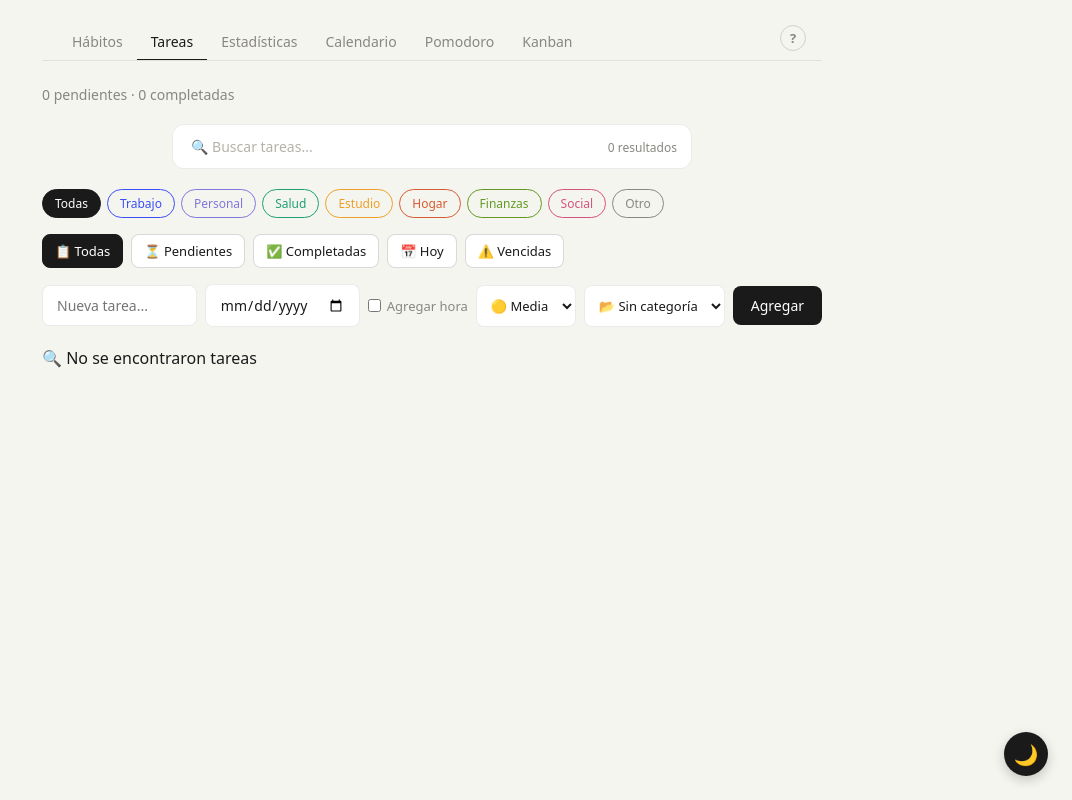
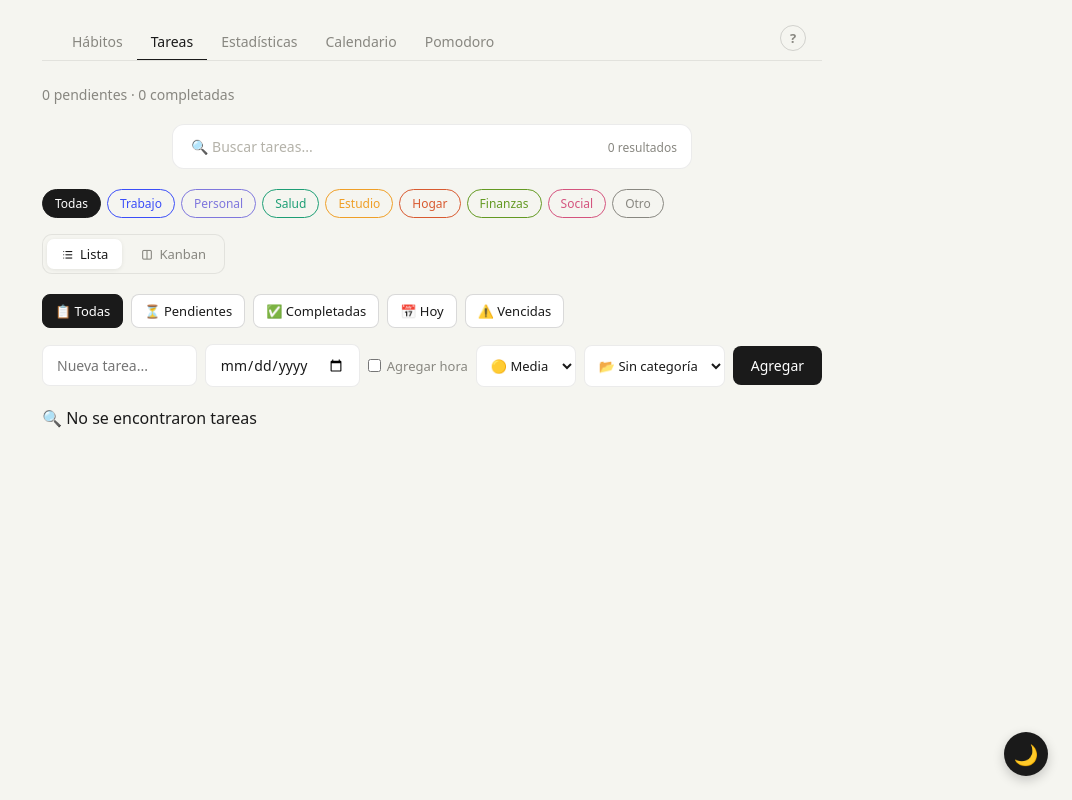
Before and after one commit to hectormadrid/Habitosapp, a React (Vite) app: page / in a window 1280 px wide. Both pictures are taken after a click on the button "Tareas". Shown: the whole page, without its empty margins (208-1280 px from the left). Built offline with nearby package versions, Linux system fonts and the light colour scheme.

Commit message:
fusión entre tareas y kanban

```diff
--- a/src/App.jsx
+++ b/src/App.jsx
@@ -5,7 +5,7 @@ import TaskList from './components/TaskList'
 import Estadisticas from './components/Estadisticas'
 import Calendario from './components/Calendario'
 import Podomoro from './components/Pomodoro'
-import Kanban from './components/Kanban'
+
 // En el return:
 import { useState } from 'react'
 
@@ -33,7 +33,6 @@ export default function App() {
       {tabActiva === 'estadisticas'  && <Estadisticas />}
       {tabActiva === 'calendario'    && <Calendario />}
       {tabActiva === 'pomodoro'      && <Podomoro />}
-      {tabActiva === 'kanban'        && <Kanban />}
     </div>
   )
 }
--- a/src/components/Tabs.jsx
+++ b/src/components/Tabs.jsx
@@ -39,12 +39,6 @@ export default function Tabs({ activa, onChange }) {
                     >
                         Pomodoro
                     </button>
-                    <button
-                        className={`${styles.tab} ${activa === 'kanban' ? styles.tabActiva : ''}`}
-                        onClick={() => onChange('kanban')}
-                    >
-                        Kanban
-                    </button>
                 </div>
 
                 <button
--- a/src/components/TaskList.jsx
+++ b/src/components/TaskList.jsx
@@ -3,7 +3,7 @@ import { format } from 'date-fns'
 import { es } from 'date-fns/locale'
 import { useTareas } from '../hooks/useTareas'
 import styles from './TaskList.module.css'
-
+import Kanban from './Kanban'
 export default function TaskList() {
   const {
     tareas,
@@ -40,6 +40,7 @@ export default function TaskList() {
   const [anticipacion, setAnticipacion] = useState(60)
   const [filtro, setFiltro] = useState('todas')
   const [categoria, setCategoria] = useState('')
+  const [vista, setVista] = useState('lista') // 'lista' | 'kanban'
 
   const [editando, setEditando] = useState(null)
   const [editTexto, setEditTexto] = useState('')
@@ -152,6 +153,31 @@ export default function TaskList() {
           </button>
         ))}
       </div>
+      {/* Toggle de vista */}
+      <div className={styles.vistaToggle}>
+        <button
+          className={`${styles.vistaBtn} ${vista === 'lista' ? styles.vistaBtnActivo : ''}`}
+          onClick={() => setVista('lista')}
+        >
+          <i className="ti ti-list" aria-hidden="true" /> Lista
+        </button>
+        <button
+          className={`${styles.vistaBtn} ${vista === 'kanban' ? styles.vistaBtnActivo : ''}`}
+          onClick={() => setVista('kanban')}
+        >
+          <i className="ti ti-layout-columns" aria-hidden="true" /> Kanban
+        </button>
+      </div>
+
+      {/* Contenido según vista */}
+      {vista === 'kanban' ? (
+        <Kanban />
+      ) : (
+        <>
+          {/* Filtro por categoría */}
+          {/* ...todo el contenido actual de lista... */}
+        </>
+      )}
       {/* Filtros */}
       <div className={styles.filtros}>
         {[
--- a/src/components/TaskList.module.css
+++ b/src/components/TaskList.module.css
@@ -516,3 +516,42 @@
   border-radius: 20px;
   flex-shrink: 0;
 }
+
+/* ── Toggle de vista ── */
+
+.vistaToggle {
+  display: flex;
+  gap: 4px;
+  margin-bottom: 1.25rem;
+  background: var(--color-bg);
+  border: 1px solid var(--color-border);
+  border-radius: 10px;
+  padding: 4px;
+  width: fit-content;
+}
+
+.vistaBtn {
+  padding: 6px 14px;
+  border: none;
+  border-radius: 7px;
+  background: transparent;
+  color: var(--color-text-muted);
+  font-size: 13px;
+  font-weight: 500;
+  cursor: pointer;
+  display: flex;
+  align-items: center;
+  gap: 6px;
+  transition: background 0.15s, color 0.15s;
+  font-family: inherit;
+}
+
+.vistaBtn:hover {
+  color: var(--color-text);
+}
+
+.vistaBtnActivo {
+  background: var(--color-surface);
+  color: var(--color-text);
+  box-shadow: 0 1px 4px rgba(0,0,0,0.08);
+}
```
